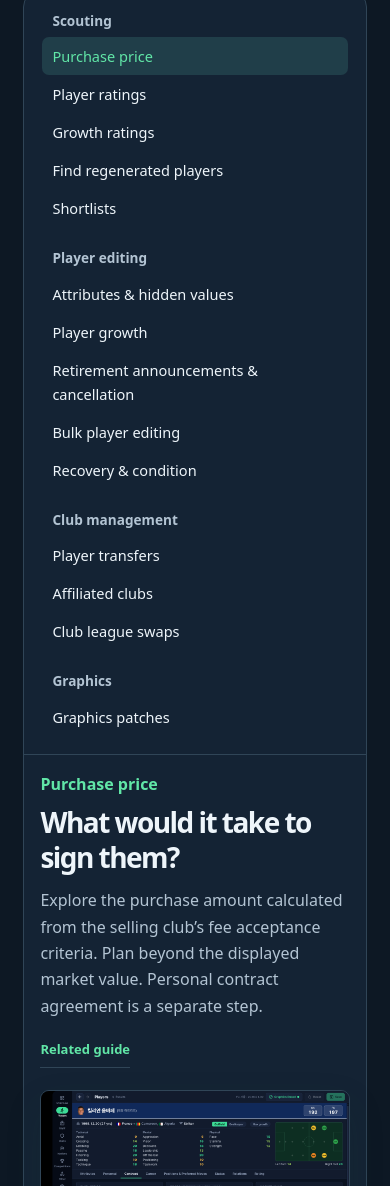
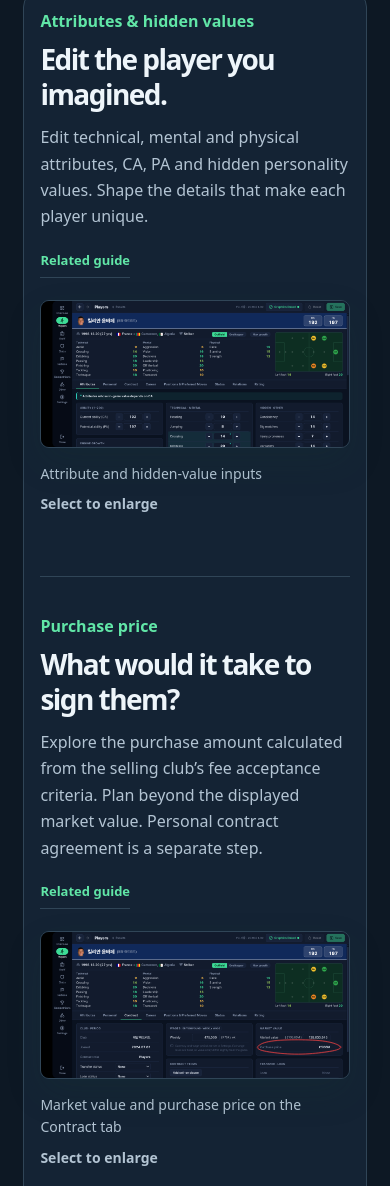
Before and after one commit to youngklabs/manager-save-editor, a plain HTML site: page en/index.html in a window 390 px wide. Shown: the part 814-2000 px from the top of the page. Drawn offline with Linux system fonts and the light colour scheme; a web font is replaced by a local one.

Commit message:
Mobile: remove feature menu, show all features in one long scroll
Co-Authored-By: Claude Sonnet 5.5 <noreply@anthropic.com>

```diff
--- a/night.css
+++ b/night.css
@@ -93,7 +93,8 @@ footer p,footer>small { color:var(--muted); }
 }
 @media(max-width:650px) {
   .scout-console { grid-template-columns:minmax(0,1fr); }
-  .scout-nav { display:block; overflow:visible; border-right:0; border-bottom:1px solid var(--line); }
-  .scout-nav .feature-group + .feature-group { margin-top:20px; }
-  .feature-group a { white-space:normal; }
+  /* Mobile: no feature menu. Every feature (text + screenshot) is shown in one long scroll. */
+  .scout-nav { display:none; }
+  .scout-reports .feature-story[hidden] { display:block !important; }
+  .scout-reports .feature-story + .feature-story { margin-top:36px; padding-top:36px; border-top:1px solid var(--line); border-radius:0; }
 }
```
